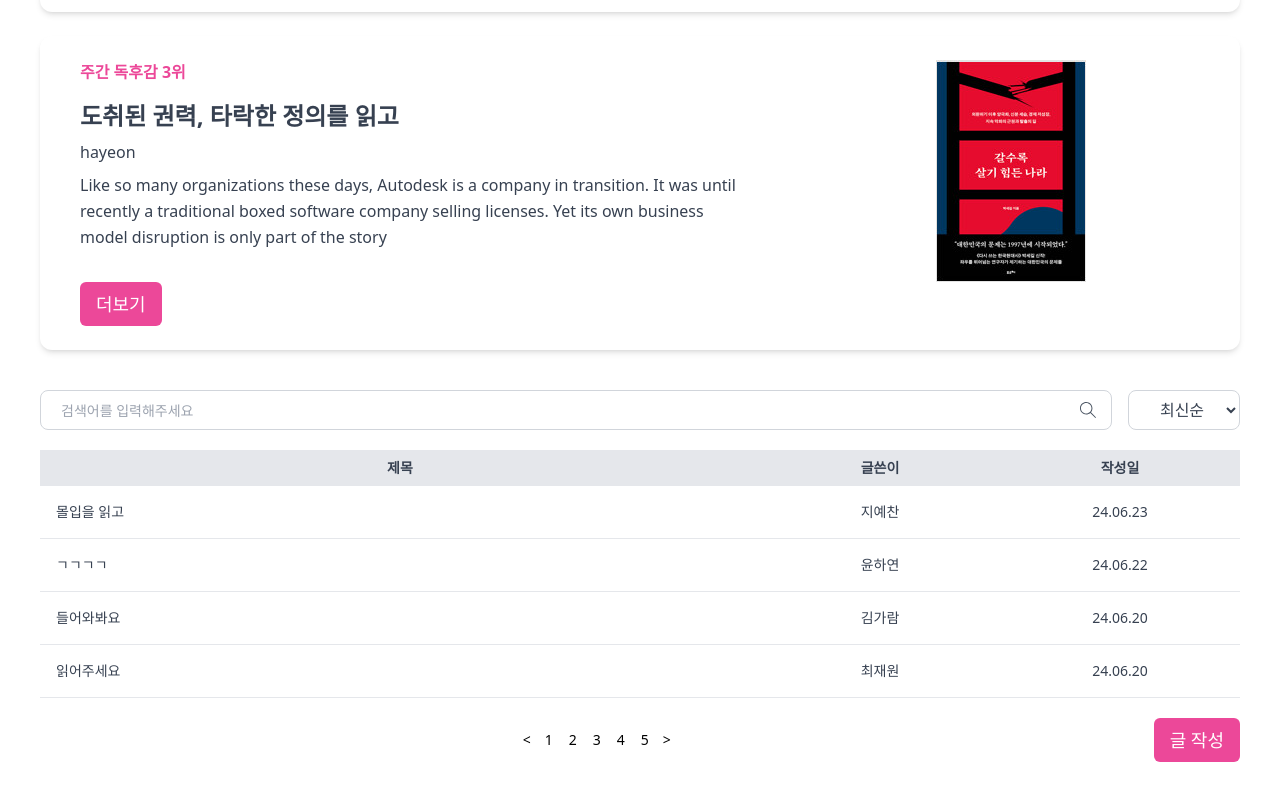
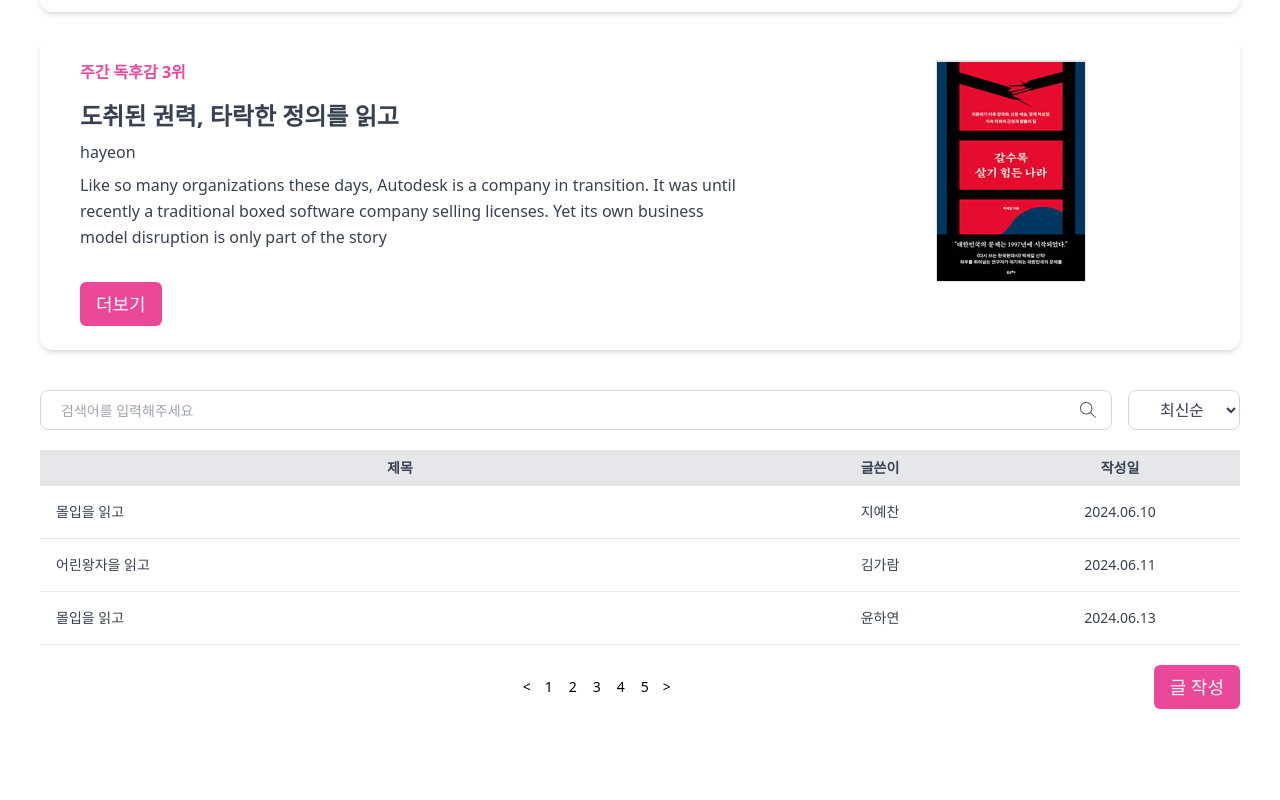
Before and after one commit to book-forest-gwangju-3/book-forest-front, a React (Vite) app in the folder book-forest/: page /report in a window 1280 px wide. Shown: the part 825-1625 px from the top of the page. After the commit the page ends 1574 px from the top, so only its background shows below. Built offline with nearby package versions, Linux system fonts and the light colour scheme.

Commit message:
fix.독후감 리스트 아이템 컴포넌트 분리

```diff
--- a/book-forest/src/components/ReportCard.jsx
+++ b/book-forest/src/components/ReportCard.jsx
@@ -1,5 +1,7 @@
 import Button from "./Button";
 const ReportCard = ({ img, text }) => {
+  // 아예 pages/Report에서 데이터를 받아서 여기로 줘야됨.
+  // props : id, img, title, writer, content(길이 제한)
   const containerClass = "flex items-center justify-center my-6";
   const wrapperClass =
     "relative flex w-full flex-row rounded-xl bg-white bg-clip-border text-gray-700 shadow-md";
--- a/book-forest/src/features/reports/ReportsList.jsx
+++ b/book-forest/src/features/reports/ReportList.jsx
@@ -1,8 +1,64 @@
 import SearchForm from "../../components/SearchForm";
 import ReportFilterButton from "./ReportFilterButton";
+import ReportListItem from "./ReportListItem";
 import Button from "../../components/Button";
 import { useNavigate } from "react-router-dom";
-const ReportsList = () => {
+
+const report = [
+  {
+    "book-review-id": 1,
+    title: "몰입을 읽고",
+    content: "재밌음",
+    "created-at": "2024.06.10",
+    "updated-at": "2024.06.10",
+    book: {
+      "book-id": 1,
+      title: "몰입",
+      cover: "url",
+    },
+    user: {
+      "user-id": 1,
+      "profile-image": "url",
+      nickname: "지예찬",
+    },
+  },
+  {
+    "book-review-id": 2,
+    title: "어린왕자을 읽고",
+    content: "유치함",
+    "created-at": "2024.06.11",
+    "updated-at": "2024.06.11",
+    book: {
+      "book-id": 2,
+      title: "어린왕자",
+      cover: "url",
+    },
+    user: {
+      "user-id": 2,
+      "profile-image": "url",
+      nickname: "김가람",
+    },
+  },
+  {
+    "book-review-id": 3,
+    title: "몰입을 읽고",
+    content: "쉽지않음",
+    "created-at": "2024.06.13",
+    "updated-at": "2024.06.13",
+    book: {
+      "book-id": 1,
+      title: "자바의정석",
+      cover: "url",
+    },
+    user: {
+      "user-id": 3,
+      "profile-image": "url",
+      nickname: "윤하연",
+    },
+  },
+];
+
+const ReportList = () => {
   const nav = useNavigate();
   // 페이징 현재 선택된 페이지 색 바꾸기
   const containerClass = "my-10";
@@ -14,10 +70,6 @@ const ReportsList = () => {
   const tableHeadWriterClass = "px-4 py-2 w-1/5";
   const tableHeadDateClass = "px-4 py-2 w-1/5";
   const tableBodyWrapperClass = "text-sm text-gray-700";
-  const tableBodyClass =
-    "hover:bg-gray-100 border-b border-gray-200 text-center";
-  const tableBodyTitleClass = "px-4 py-4 text-left cursor-pointer";
-  const tableBodyWriterClass = "px-4 py-4";
   const paginationWrapperClass =
     "w-full flex justify-center border-gray-100 items-center";
   const paginationButtonClass =
@@ -43,26 +95,9 @@ const ReportsList = () => {
           </tr>
         </thead>
         <tbody className={tableBodyWrapperClass}>
-          <tr className={tableBodyClass}>
-            <td className={tableBodyTitleClass}>몰입을 읽고</td>
-            <td className={tableBodyWriterClass}>지예찬</td>
-            <td className={tableBodyWrapperClass}>24.06.23</td>
-          </tr>
-          <tr className={tableBodyClass}>
-            <td className={tableBodyTitleClass}>ㄱㄱㄱㄱ</td>
-            <td className={tableBodyWriterClass}>윤하연</td>
-            <td className={tableBodyWrapperClass}>24.06.22</td>
-          </tr>
-          <tr className={tableBodyClass}>
-            <td className={tableBodyTitleClass}>들어와봐요</td>
-            <td className={tableBodyWriterClass}>김가람</td>
-            <td className={tableBodyWrapperClass}>24.06.20</td>
-          </tr>
-          <tr className={tableBodyClass}>
-            <td className={tableBodyTitleClass}>읽어주세요</td>
-            <td className={tableBodyWriterClass}>최재원</td>
-            <td className={tableBodyWrapperClass}>24.06.20</td>
-          </tr>
+          {report.map((item) => {
+            return <ReportListItem key={item["book-review-id"]} item={item} />;
+          })}
         </tbody>
       </table>
       <div className="flex">
@@ -85,4 +120,4 @@ const ReportsList = () => {
     </div>
   );
 };
-export default ReportsList;
+export default ReportList;
--- /dev/null
+++ b/book-forest/src/features/reports/ReportListItem.jsx
@@ -0,0 +1,20 @@
+import { useNavigate } from "react-router-dom";
+const ReportListItem = ({ item }) => {
+  const nav = useNavigate();
+  const tableBodyWrapperClass = "text-sm text-gray-700";
+  const tableBodyClass =
+    "hover:bg-gray-100 border-b border-gray-200 text-center";
+  const tableBodyTitleClass = "px-4 py-4 text-left cursor-pointer";
+  const tableBodyWriterClass = "px-4 py-4";
+  return (
+    <tr
+      onClick={() => nav(`/report/${item["book-review-id"]}`)}
+      className={tableBodyClass}
+    >
+      <td className={tableBodyTitleClass}>{item.title}</td>
+      <td className={tableBodyWriterClass}>{item.user.nickname}</td>
+      <td className={tableBodyWrapperClass}>{item["created-at"]}</td>
+    </tr>
+  );
+};
+export default ReportListItem;
--- a/book-forest/src/pages/Report.jsx
+++ b/book-forest/src/pages/Report.jsx
@@ -1,6 +1,6 @@
 import SectionTitle from "../components/SectionTitle";
 import ReportCard from "../components/ReportCard";
-import ReportsList from "../features/reports/ReportsList";
+import ReportList from "../features/reports/ReportList";
 import img1 from "../assets/img/image1.png";
 import img2 from "../assets/img/image2.png";
 import img3 from "../assets/img/image3.png";
@@ -12,7 +12,7 @@ const Report = () => {
       <ReportCard img={img1} text={"주간 독후감 1위"} />
       <ReportCard img={img2} text={"주간 독후감 2위"} />
       <ReportCard img={img3} text={"주간 독후감 3위"} />
-      <ReportsList />
+      <ReportList />
     </div>
   );
 };
```
